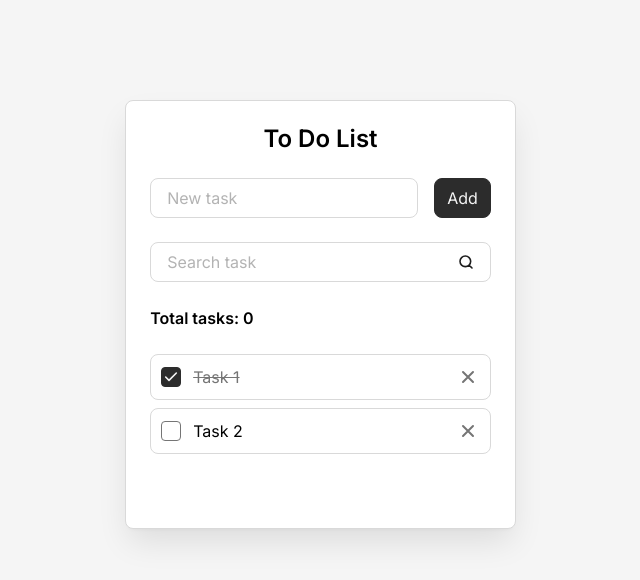
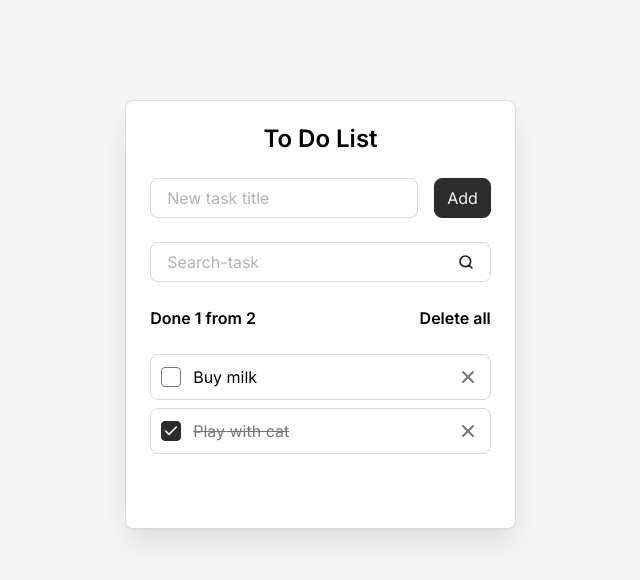
Before and after one commit to VerevkaEA/To-Do_List_React, a React (Vite) app: page / in a window 1280 px wide. Shown: the top 580 px of the page, without its empty margins (312-952 px from the left). Built offline with nearby package versions, Linux system fonts and the light colour scheme.

Commit message:
Add props

```diff
--- a/src/components/AddTaskForm.jsx
+++ b/src/components/AddTaskForm.jsx
@@ -3,8 +3,12 @@
 const AddTaskForm = ()=>{
     return(
          <form className="todo__form">
-        <Field />
-        <Button />
+        <Field
+        className="todo__field"
+        label="New task title"
+        id="new-task"
+        />
+        <Button type="submit">Add</Button>
       </form>
     )
 }
--- a/src/components/Button.jsx
+++ b/src/components/Button.jsx
@@ -1,6 +1,17 @@
-const Button = () => {
+const Button = (props) => {
+    const {
+        className = '',
+        type = 'button',
+        children,
+    } = props
+
     return (
-        <button className="button" type="submit">Add</button>
+        <button
+        className={`button ${className}`}
+        type={type}
+        >
+            {children}
+        </button>
     )
 }
 
--- a/src/components/SearchtaskForm.jsx
+++ b/src/components/SearchtaskForm.jsx
@@ -1,21 +1,13 @@
+import Field from "./field"
 const SearchTaskForm = () => {
     return (
         <form className="todo__form">
-            <div className="todo__field field">
-                <label
-                    className="field__label"
-                    htmlFor="search-task"
-                >
-                    Search task
-                </label>
-                <input
-                    className="field__input"
-                    id="search-task"
-                    placeholder=" "
-                    autoComplete="off"
-                    type="search"
-                />
-            </div>
+            <Field
+            className="todo__field"
+            label="Search-task"
+            id="search-task"
+            type="search"
+            />
         </form>
     )
 }
--- a/src/components/Todo.jsx
+++ b/src/components/Todo.jsx
@@ -3,13 +3,20 @@
 import TodoInfo from "./TodoInfo"
 import TodoList from "./TodoList"
 const Todo = () => {
+const tasks=[
+    {id:'task-1',title:'Buy milk', isDone:false},
+    {id:'task-2',title:'Play with cat', isDone:true}
+]
+
     return (
         <div className="todo">
             <h1 className="todo__title">To Do List</h1>
             <AddTaskForm />
             <SearchTaskForm />
-            <TodoInfo />
-            <TodoList />
+            <TodoInfo
+            total={tasks.length}
+            done={tasks.filter(({isDone})=>isDone).length}/>
+            <TodoList tasks={tasks}/>
 
         </div>
     )
--- a/src/components/TodoInfo.jsx
+++ b/src/components/TodoInfo.jsx
@@ -1,8 +1,18 @@
-const TodoInfo = () => {
+const TodoInfo = (props) => {
+const {
+total,
+done,
+}=props
+
+const hasTasks=total>0
+
     return (
         <div className="todo__info">
-            <div className="todo__total-tasks">Total tasks: <span>0</span></div>
-            <button className="todo__delete-all-button" type="button">Delete all</button>
+            <div className="todo__total-tasks">
+                Done {done} from {total}
+            </div>
+{hasTasks && (
+            <button className="todo__delete-all-button" type="button">Delete all</button>)}
         </div>
     )
 }
--- a/src/components/TodoItem.jsx
+++ b/src/components/TodoItem.jsx
@@ -1,17 +1,25 @@
-const TodoItem=()=>{
-    return(
-        <li className="todo__item todo-item">
+const TodoItem = (props) => {
+  const {
+    className,
+    id,
+    title,
+    isDone,
+  } = props
+
+  return (
+    <li className={`todo-item ${className}`}>
       <input
         className="todo-item__checkbox"
-            id="task-1"
+        id={id}
         type="checkbox"
-            checked
+        checked={isDone}
+        readOnly
       />
       <label
         className="todo-item__label"
-            htmlFor="task-1"
+        htmlFor={id}
       >
-            Task 1
+        {title}
       </label>
       <button
         className="todo-item__delete-button"
--- a/src/components/TodoList.jsx
+++ b/src/components/TodoList.jsx
@@ -1,5 +1,9 @@
 import TodoItem from "./TodoItem"
-const TodoList = () => {
+const TodoList = (props) => {
+const {
+tasks=[],
+}=props
+
     const hasTasks = true
 
     if (!hasTasks) {
@@ -9,41 +13,12 @@
     }
     return (
         <ul className="todo__list">
-            <TodoItem />
-            <li className="todo__item todo-item">
-                <input
-                    className="todo-item__checkbox"
-                    id="task-2"
-                    type="checkbox"
-                />
-                <label
-                    className="todo-item__label"
-                    htmlFor="task-2"
-                >
-                    Task 2
-                </label>
-                <button
-                    className="todo-item__delete-button"
-                    aria-label="Delete"
-                    title="Delete"
-                >
-                    <svg
-                        width="20"
-                        height="20"
-                        viewBox="0 0 20 20"
-                        fill="none"
-                        xmlns="http://www.w3.org/2000/svg"
-                    >
-                        <path
-                            d="M15 5L5 15M5 5L15 15"
-                            stroke="#757575"
-                            strokeWidth="2"
-                            strokeLinecap="round"
-                            strokeLinejoin="round"
-                        />
-                    </svg>
-                </button>
-            </li>
+           {tasks. map((task)=>(
+            <TodoItem
+            className="todo__item"
+            key={task.id}
+           {...task}
+           />))}
         </ul>
     )
 }
--- a/src/components/field.jsx
+++ b/src/components/field.jsx
@@ -1,17 +1,25 @@
-const Field = () => {
+const Field = (props) => {
+const{
+className='',
+id,
+label,
+type='text',
+}=props
+
     return (
-        <div className="todo__field field">
+        <div className={`field ${className}`}>
             <label
                 className="field__label"
-                htmlFor="new-task"
+                htmlFor={id}
             >
-                New task
+                {label}
             </label>
             <input
                 className="field__input"
-                id="new-task"
+                id={id}
                 placeholder=" "
                 autoComplete="off"
+                type={type}
             />
         </div>
     )
--- a/src/styles/components/todo.css
+++ b/src/styles/components/todo.css
@@ -44,11 +44,6 @@
   &:hover {
     color: var(--color-gray-4);
   }
-
-  &:not(.is-visible) {
-    opacity: 0;
-    visibility: hidden;
-  }
 }
 
 .todo__list,
```
Lines whose indentation alone changed are shown as unchanged.
